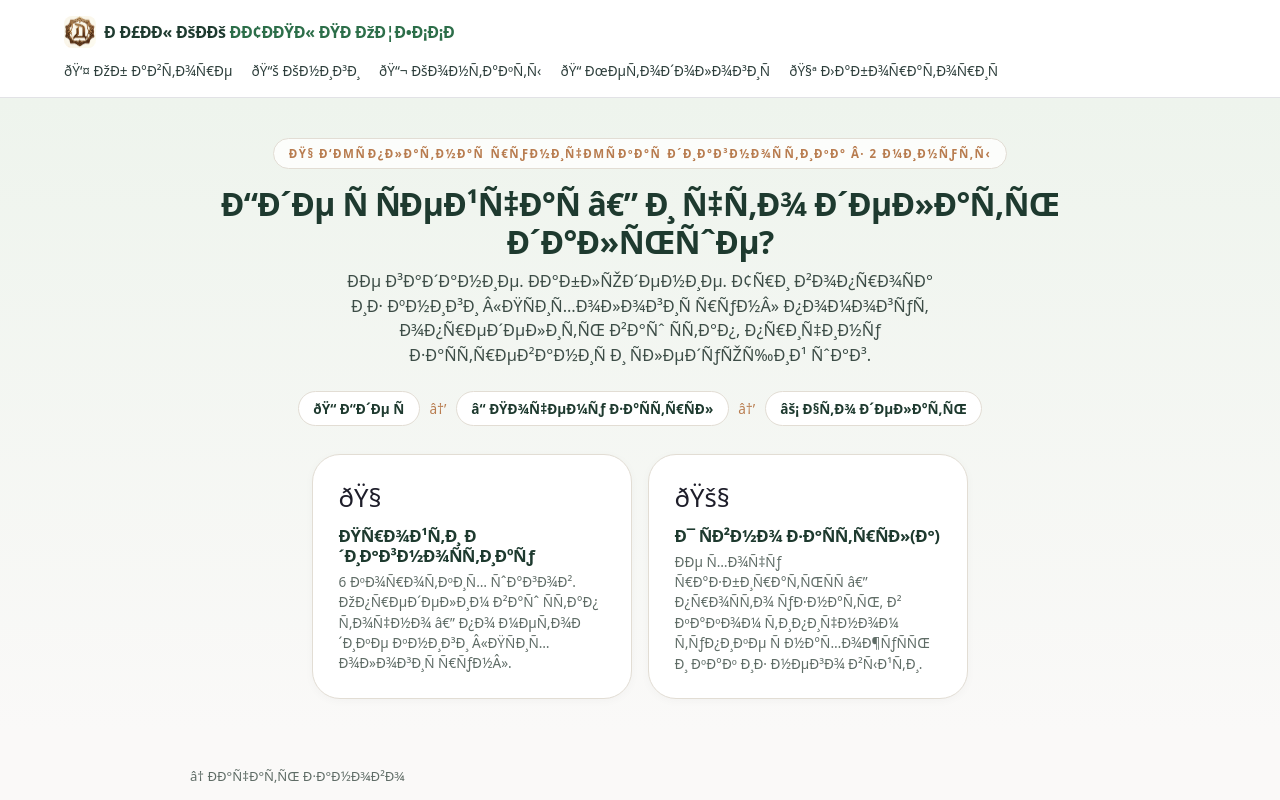
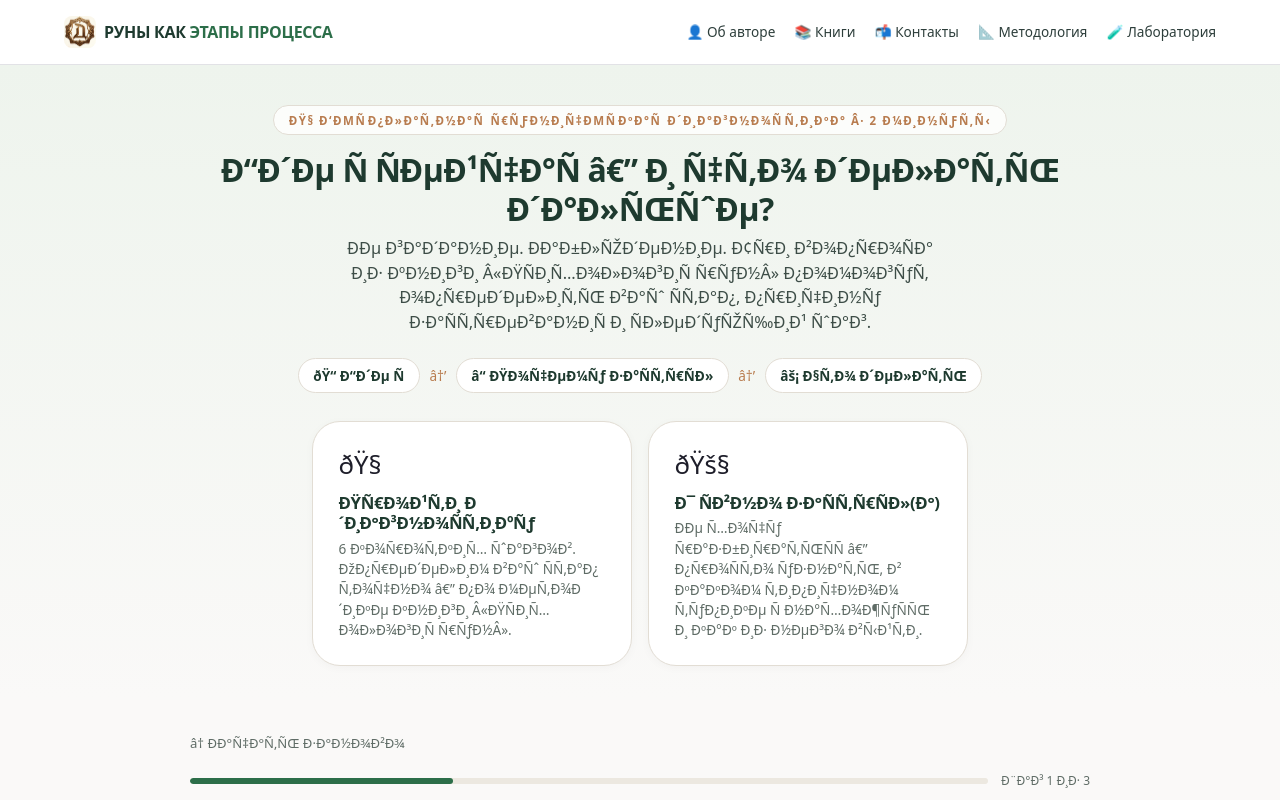
Before and after one commit to Dmirii/myPort, a plain HTML site: page diagnostics.html in a window 1280 px wide. Shown: the top 800 px of the page. Drawn offline with Linux system fonts and the light colour scheme.

Commit message:
Update diagnostics.html

```diff
--- a/diagnostics.html
+++ b/diagnostics.html
@@ -285,21 +285,8 @@
 </head>
 <body>
 
-<nav class="navbar">
-  <div class="nav-inner">
-    <a href="index.html" class="logo">
-      <img src="/img/logo.jpeg" alt="Логотип">
-      <span>РУНЫ КАК<span> ЭТАПЫ ПРОЦЕССА</span></span>
-    </a>
-    <div class="nav-links">
-      <a href="index.html#about">👤 Об авторе</a>
-      <a href="index.html#books">📚 Книги</a>
-      <a href="index.html#contacts">📬 Контакты</a>
-      <a href="methodology.html">📐 Методология</a>
-      <a href="port.html">🧪 Лаборатория</a>
-    </div>
-  </div>
-</nav>
+<!-- ===== МЕНЮ (подгружается из menu.html) ===== -->
+<div id="menuPlaceholder"></div>
 
 <header class="test-hero">
   <div class="container">
@@ -786,6 +773,7 @@
   }
 
 })();
+
 </script>
 <!-- ===== ПОДГРУЗКА МЕНЮ ===== -->
 <script src="/load-menu.js" defer></script>
```
